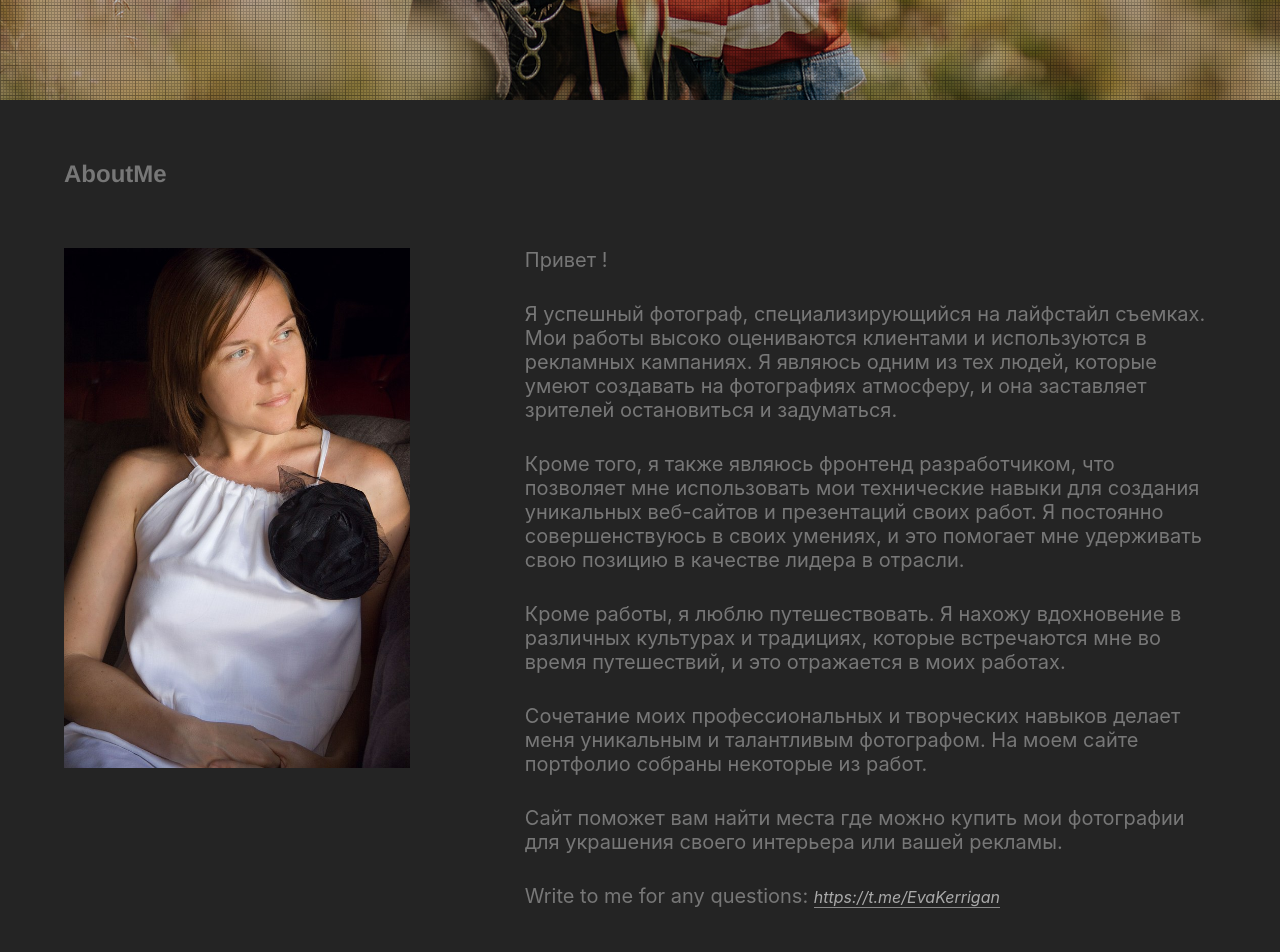
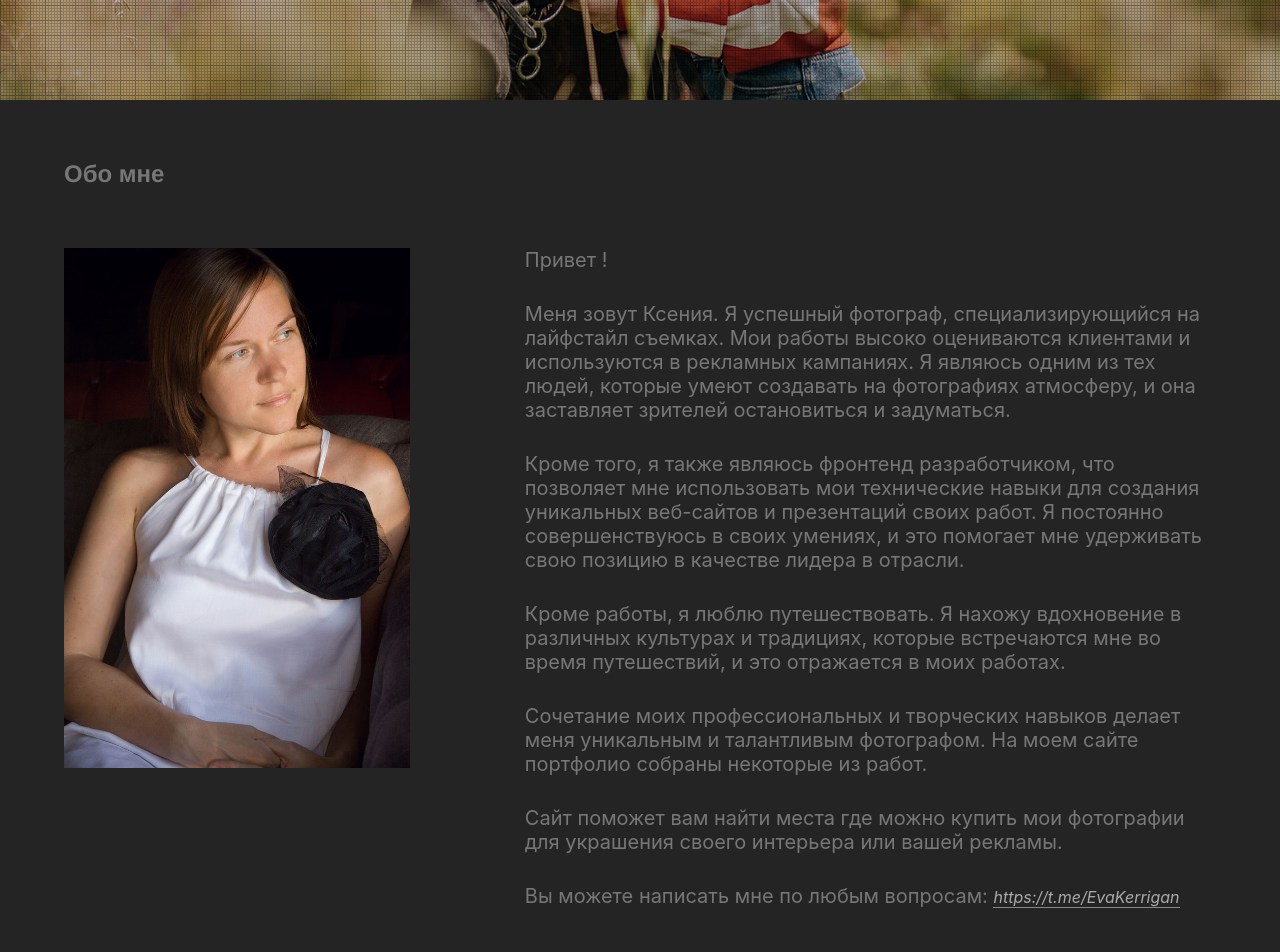
Before and after one commit to evakerrigan/eva-images, a React (Vite) app: page /about-me in a window 1280 px wide. Shown: the part 400-1352 px from the top of the page. Built offline with nearby package versions, Linux system fonts and the light colour scheme; a web font is replaced by a local one.

Commit message:
feat: change text

```diff
--- a/src/components/AboutMe/AboutMe.tsx
+++ b/src/components/AboutMe/AboutMe.tsx
@@ -4,7 +4,7 @@ import './AboutMe.scss';
 export function AboutMe() {
   return (
     <div className="wrapper">
-      <h2 className="about-title">AboutMe</h2>
+      <h2 className="about-title">Обо мне</h2>
       <div className="about-wrapper">
         <div className="about-photo-wrapper">
           <div className="about-photo"></div>
@@ -12,7 +12,7 @@ export function AboutMe() {
         <div className="about-text">
           <p className="about-paragraph">Привет !</p>
           <p className="about-paragraph">
-            Я успешный фотограф, специализирующийся на лайфстайл съемках. Мои работы высоко
+            Меня зовут Ксения. Я успешный фотограф, специализирующийся на лайфстайл съемках. Мои работы высоко
             оцениваются клиентами и используются в рекламных кампаниях. Я являюсь одним из тех
             людей, которые умеют создавать на фотографиях атмосферу, и она заставляет зрителей
             остановиться и задуматься.
@@ -41,7 +41,7 @@ export function AboutMe() {
             интерьера или вашей рекламы.
           </p>
           <p className="about-paragraph">
-            Write to me for any questions:{' '}
+            Вы можете написать мне по любым вопросам:{' '}
             <a
               href="https://t.me/EvaKerrigan"
               target="_blank"
--- a/src/components/Form/Form.tsx
+++ b/src/components/Form/Form.tsx
@@ -53,7 +53,7 @@ export function Form() {
     <div className="wrapper">
       <form onSubmit={handleSubmit(onSubmit)} className="input-form">
         <fieldset className="input-fieldset">
-          <legend className="input-legend-title">Form for your:</legend>
+          <legend className="input-legend-title">Форма для отправки:</legend>
           <input
             type="file"
             {...register('inputFile', {
--- a/src/components/Home/Home.tsx
+++ b/src/components/Home/Home.tsx
@@ -17,7 +17,7 @@ export function Home() {
 
   return (
     <div className="wrapper">
-      <h2>Home</h2>
+      <h2>Главная</h2>
       <ul className="card-list">
         {dataCardsRedux?.map((card: CardDto) => (
           <li className="card-item" key={card.id}>
```
